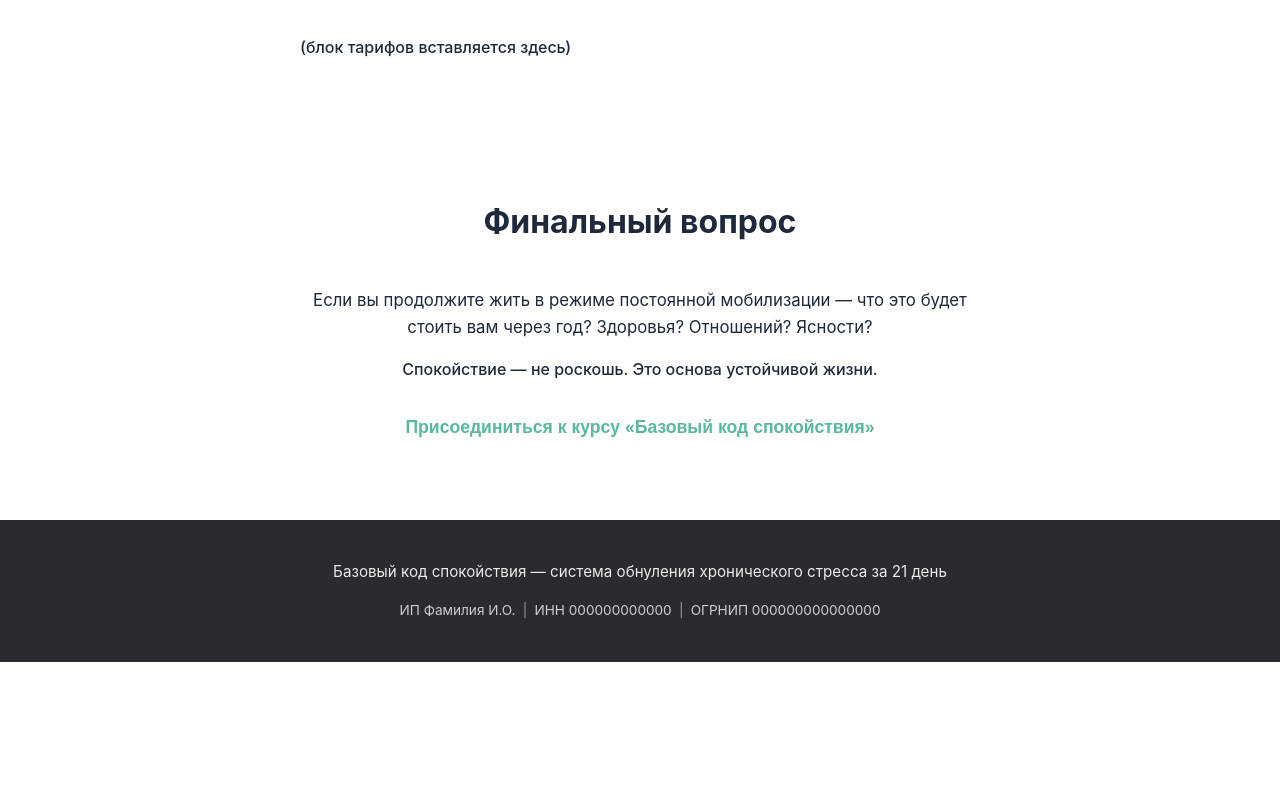
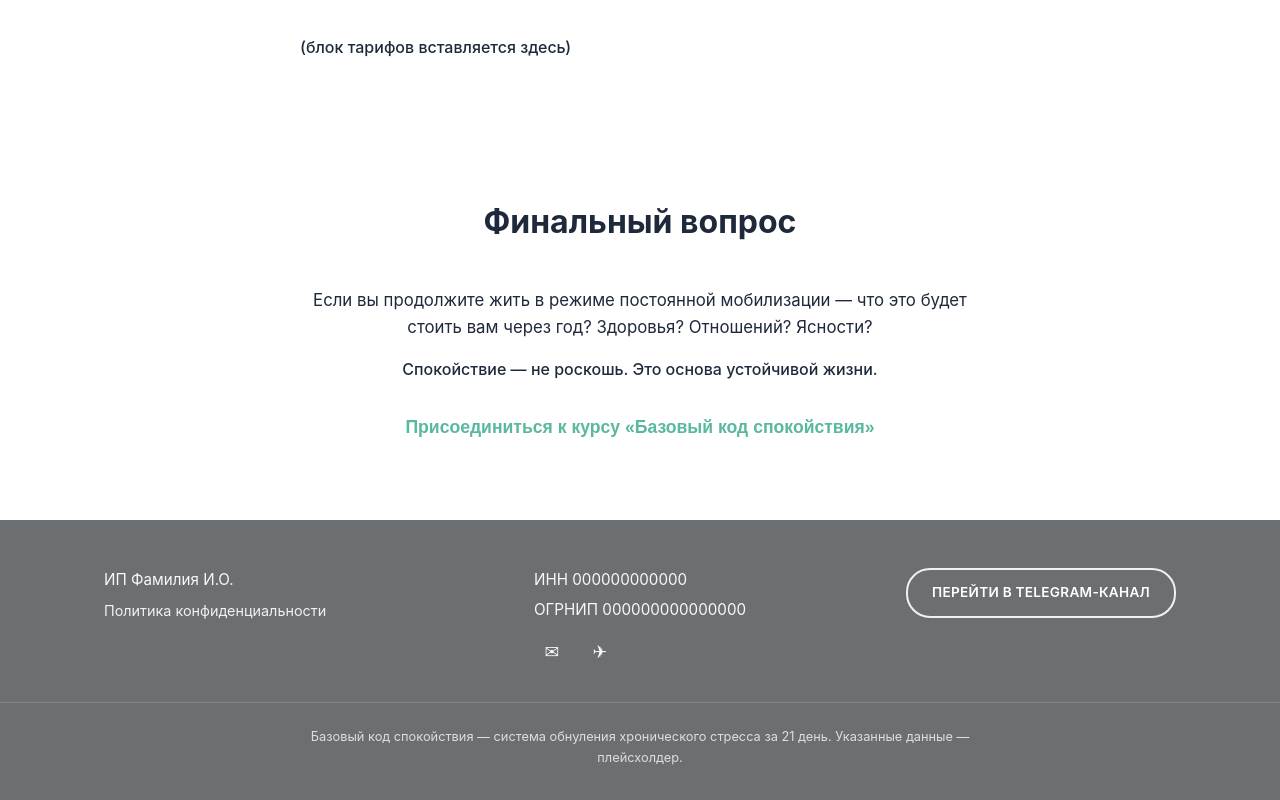
Before and after one commit to rxnydash1337/instbot, a website: page public/landing/index.html in a window 1280 px wide. Shown: the part 6494-7294 px from the top of the page. Before the commit the page ends 7156 px from the top, so only its background shows below. Drawn offline with Linux system fonts and the light colour scheme.

Commit message:
фыва

```diff
--- a/public/landing/index.html
+++ b/public/landing/index.html
@@ -212,13 +212,29 @@
     </section>
 
     <footer class="footer">
-        <div class="container">
-            <p class="footer-text">Базовый код спокойствия — система обнуления хронического стресса за 21 день</p>
-            <p class="footer-legal">
-                <span>ИП Фамилия И.О.</span>
-                <span>ИНН 000000000000</span>
-                <span>ОГРНИП 000000000000000</span>
-            </p>
+        <div class="footer-top">
+            <div class="container footer-grid">
+                <div class="footer-col footer-col-left">
+                    <p class="footer-ip">ИП Фамилия И.О.</p>
+                    <a href="#" class="footer-link">Политика конфиденциальности</a>
+                </div>
+                <div class="footer-col footer-col-center">
+                    <p class="footer-inn">ИНН 000000000000</p>
+                    <p class="footer-ogrn">ОГРНИП 000000000000000</p>
+                    <div class="footer-icons">
+                        <a href="mailto:#" class="footer-icon" aria-label="Email">✉</a>
+                        <a href="#" id="footer-telegram" class="footer-icon" aria-label="Telegram" target="_blank" rel="noopener">✈</a>
+                    </div>
+                </div>
+                <div class="footer-col footer-col-right">
+                    <a href="#" class="footer-telegram-btn" id="join-footer-telegram" target="_blank" rel="noopener">Перейти в Telegram-канал</a>
+                </div>
+            </div>
+        </div>
+        <div class="footer-bottom">
+            <div class="container">
+                <p class="footer-disclaimer">Базовый код спокойствия — система обнуления хронического стресса за 21 день. Указанные данные — плейсхолдер.</p>
+            </div>
         </div>
     </footer>
 
--- a/public/landing/style.css
+++ b/public/landing/style.css
@@ -418,28 +418,110 @@ html { scroll-behavior: smooth; }
     opacity: 0.9;
 }
 
-/* Footer */
+/* Footer — как на скрине: тёмная тема, колонки, кнопка Telegram, disclaimer внизу */
 .footer {
-    padding: 40px 0;
-    background: #282b30;
-    color: rgba(255,255,255,0.9);
-    text-align: center;
+    background: #6B6F71;
+    color: rgba(255,255,255,0.95);
 }
 
-.footer-text {
-    font-size: 0.95rem;
-    margin-bottom: 16px;
+.footer-top {
+    padding: 48px 0 32px;
 }
 
-.footer-legal {
+.footer-grid {
+    display: grid;
+    grid-template-columns: 1fr auto 1fr;
+    gap: 24px 48px;
+    align-items: start;
+}
+
+.footer-col-left { text-align: left; }
+.footer-col-center { text-align: left; }
+.footer-col-right { text-align: right; }
+
+.footer-ip,
+.footer-inn,
+.footer-ogrn {
+    font-size: 0.95rem;
+    margin: 0 0 6px;
+}
+
+.footer-link {
+    font-size: 0.9rem;
+    color: rgba(255,255,255,0.9);
+    text-decoration: none;
+}
+.footer-link:hover {
+    text-decoration: underline;
+}
+
+.footer-icons {
+    display: flex;
+    gap: 12px;
+    margin-top: 12px;
+}
+
+.footer-icon {
+    display: inline-flex;
+    align-items: center;
+    justify-content: center;
+    width: 36px;
+    height: 36px;
+    color: rgba(255,255,255,0.95);
+    text-decoration: none;
+    font-size: 1.1rem;
+    border-radius: 50%;
+    transition: background 0.2s;
+}
+.footer-icon:hover {
+    background: rgba(255,255,255,0.15);
+}
+
+.footer-telegram-btn {
+    display: inline-block;
+    padding: 12px 24px;
+    border: 2px solid rgba(255,255,255,0.9);
+    color: white;
+    text-decoration: none;
     font-size: 0.85rem;
+    font-weight: 600;
+    border-radius: 24px;
+    text-transform: uppercase;
+    letter-spacing: 0.02em;
+    transition: background 0.2s, color 0.2s;
+}
+.footer-telegram-btn:hover {
+    background: rgba(255,255,255,0.15);
+    color: white;
+}
+
+.footer-bottom {
+    padding: 24px 0 32px;
+    border-top: 1px solid rgba(255,255,255,0.15);
+}
+
+.footer-disclaimer {
+    font-size: 0.8rem;
+    text-align: center;
+    margin: 0;
     opacity: 0.85;
     color: rgba(255,255,255,0.9);
+    max-width: 720px;
+    margin-left: auto;
+    margin-right: auto;
 }
-.footer-legal span + span::before {
-    content: " | ";
-    margin: 0 0.25em;
-    opacity: 0.7;
+
+@media (max-width: 768px) {
+    .footer-grid {
+        grid-template-columns: 1fr;
+        text-align: center;
+    }
+    .footer-col-left,
+    .footer-col-center,
+    .footer-col-right {
+        text-align: center;
+    }
+    .footer-icons { justify-content: center; }
 }
 
 @media (max-width: 768px) {
```
